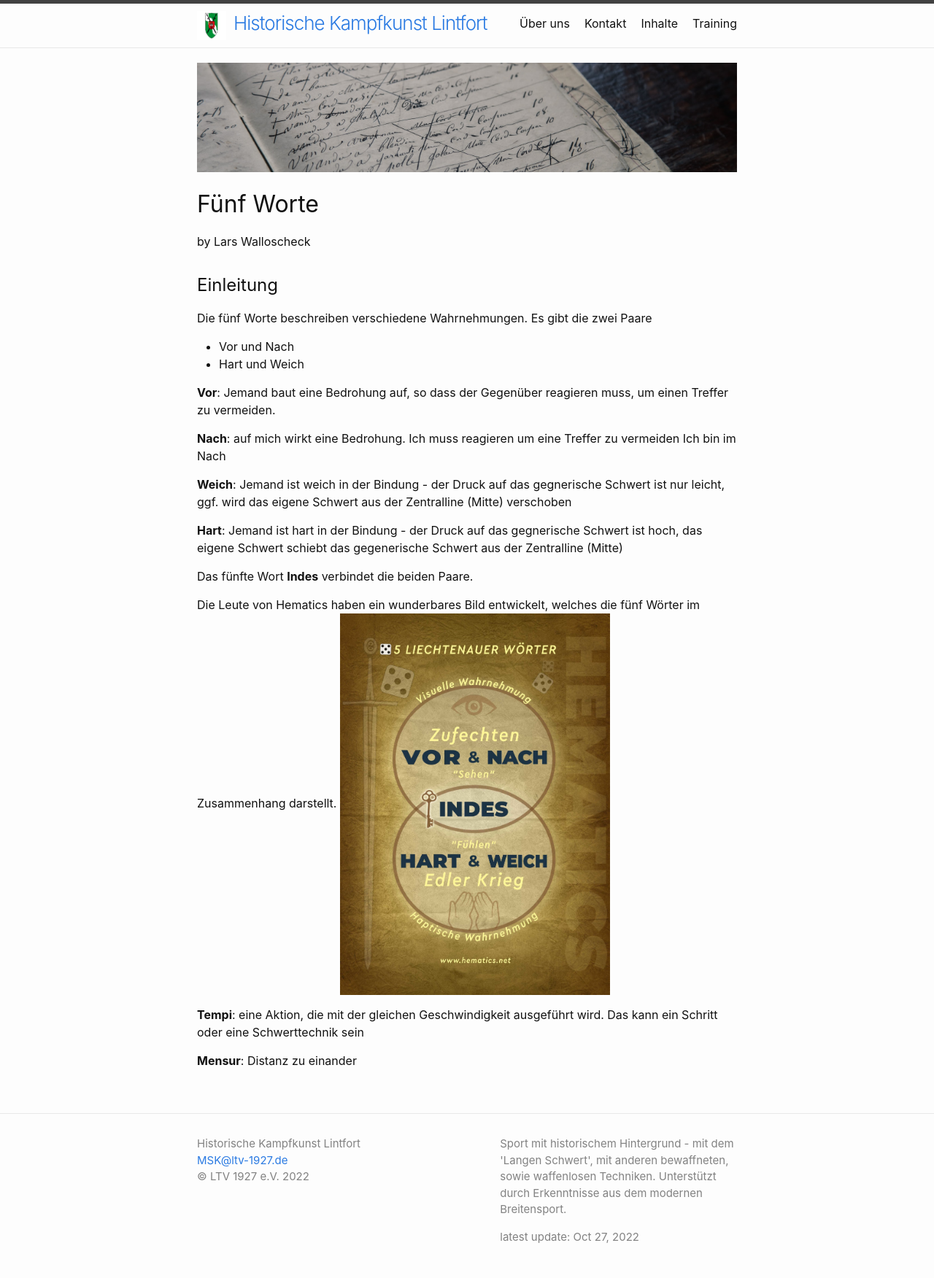
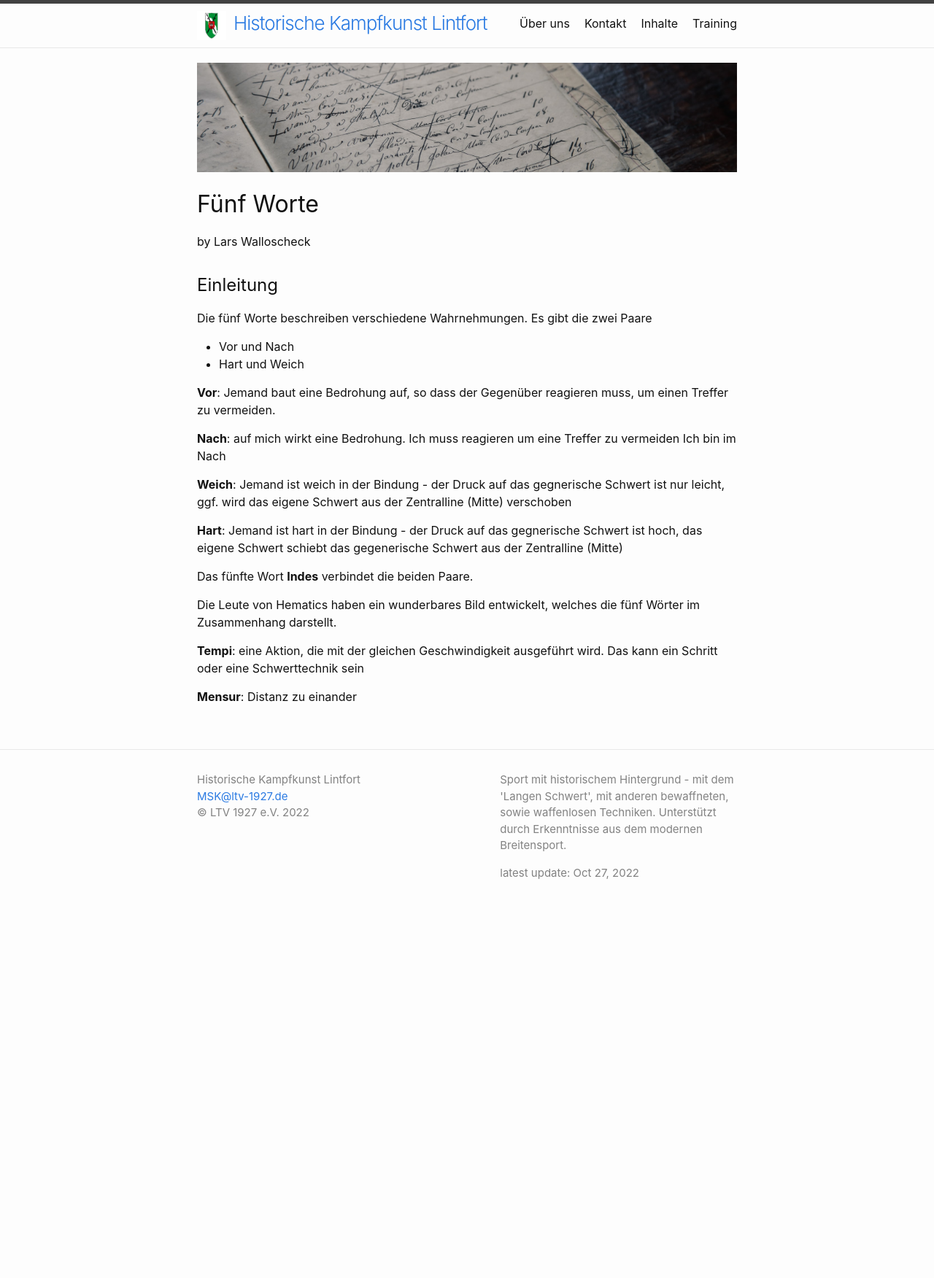
Before and after one commit to hema-ltv1927/hema-ltv1927.github.io, a Jekyll site: the page built from _techniken/fuenf-worte.md, in a window 1280 px wide. Shown: the whole page at 73% size. Built offline with Jekyll 4.4.1, drawn with Linux system fonts in a browser that asks for light colours; after the commit the page ends 1253 px from its top, so only the background shows below that.

Commit message:
ohne bild

```diff
--- a/_techniken/fuenf-worte.md
+++ b/_techniken/fuenf-worte.md
@@ -23,7 +23,6 @@ __Hart__: Jemand ist hart in der Bindung - der Druck auf das gegnerische Schwert
 Das fünfte Wort __Indes__ verbindet die beiden Paare.
 
 Die Leute von Hematics haben ein wunderbares Bild entwickelt, welches die fünf Wörter im Zusammenhang darstellt.
-<img align="center" width="50%" src="/images/5-Liechtenauer-Woerter-GER-scaled.jpg">
 
 __Tempi__: eine Aktion, die mit der gleichen Geschwindigkeit ausgeführt wird. Das kann ein Schritt oder eine Schwerttechnik sein
 
```
